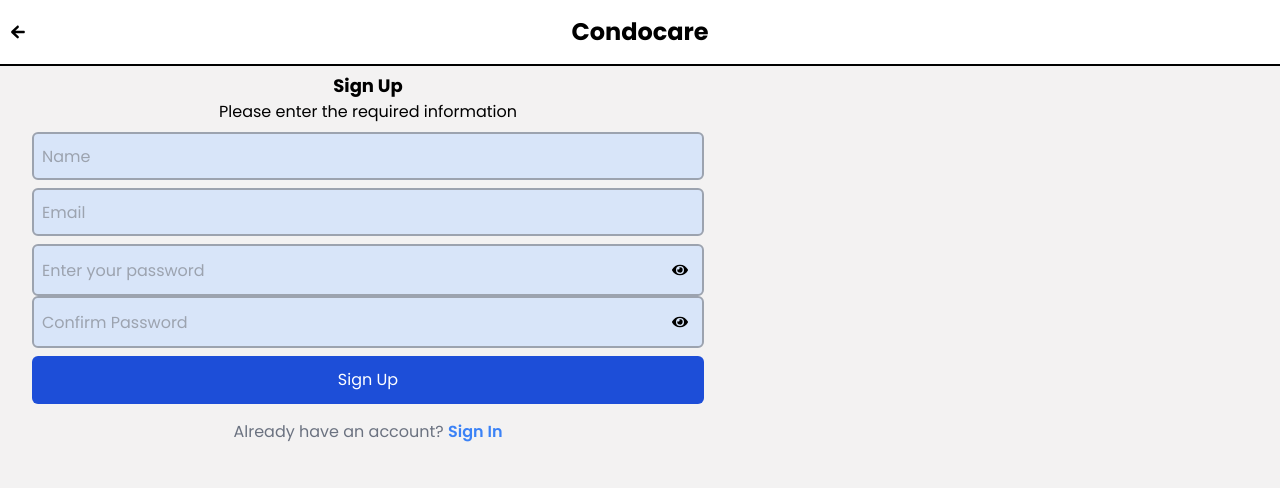
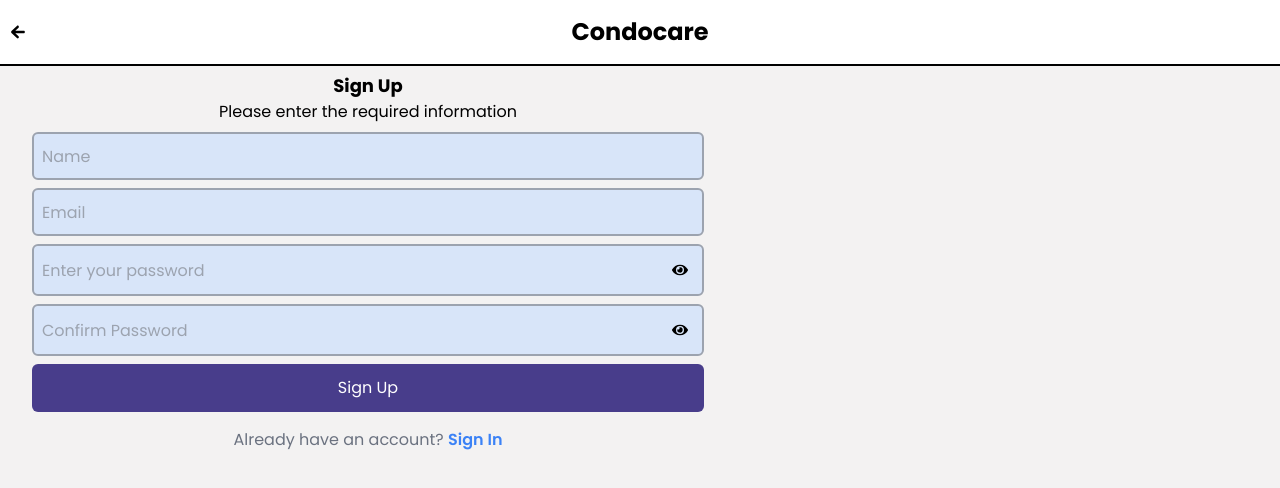
Before and after one commit to Wahaj-Ali-SK/hosuekeeping, a React (Vite) app: page /signup in a window 1280 px wide. Shown: the top 488 px of the page. Built offline with nearby package versions, Linux system fonts and the light colour scheme.

Commit message:
Update Signup.jsx

```diff
--- a/src/pages/Signup/Signup.jsx
+++ b/src/pages/Signup/Signup.jsx
@@ -34,7 +34,7 @@ const Signup = () => {
             placeholder="Email"
           />
 
-          <div className="flex border-gray-400 border-2 items-center justify-between bg-input-bg rounded-md">
+          <div className="flex border-gray-400 border-2 items-center justify-between bg-input-bg rounded-md mb-2">
             <input
               className="h-12 w-full bg-input-bg px-2 rounded-md"
               type={showPassword ? "text" : "password"}
@@ -75,7 +75,7 @@ const Signup = () => {
               />
             )}
           </div>
-          <button className="bg-blue-700 text-white p-3 rounded-md w-full mt-2">
+          <button className="bg-button text-white p-3 rounded-md w-full mt-2">
             Sign Up
           </button>
         </form>
```
